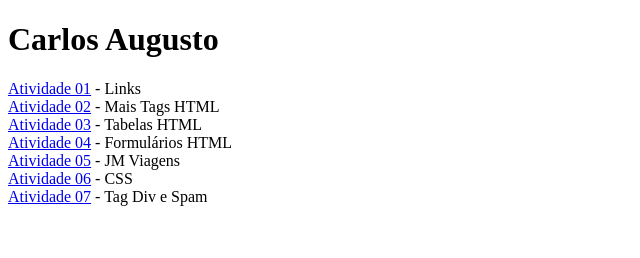
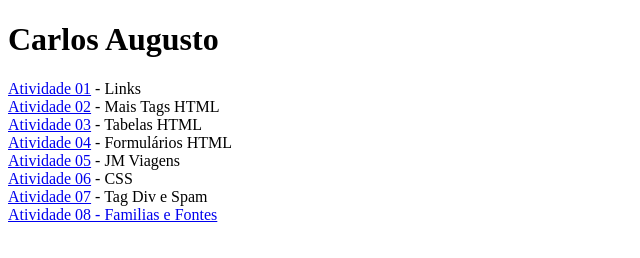
Before and after one commit to Neymar-guto/carlos-augustoo, a plain HTML site: page index.html in a window 1280 px wide. Shown: the whole page, without its empty margins (0-640 px from the left). Drawn offline with Linux system fonts and the light colour scheme.

Commit message:
Update index.html

```diff
--- a/index.html
+++ b/index.html
@@ -10,5 +10,6 @@
         <a href="project01">Atividade 05</a> - JM Viagens<br>
         <a href="Atividade 05 - CSS">Atividade 06</a> - CSS<br>
         <a href="Atividade 07 - Tag Div e Spam">Atividade 07</a> - Tag Div e Spam<br>
+        <a href="Atividade 08 - Familias e Fontes">Atividade 08 - Familias e Fontes</a>
     </body>
 </html>
```
